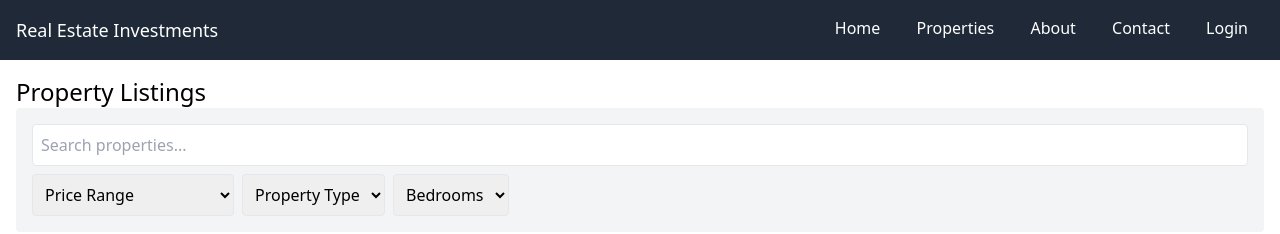
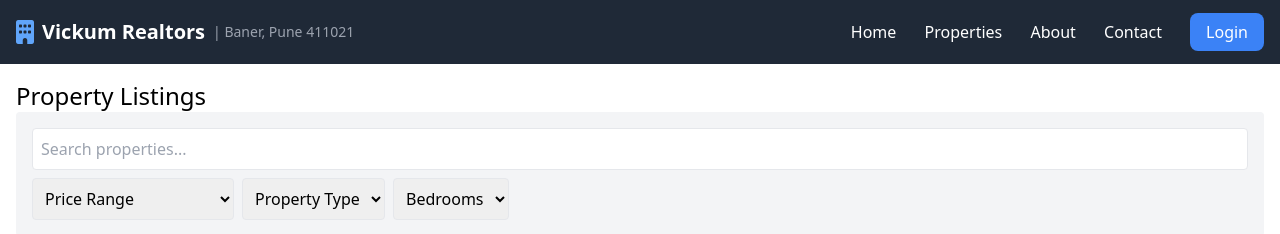
Before and after one commit to Vickum24/blackboxai-1744312374222, a plain HTML site: page real-estate-app/properties.html in a window 1280 px wide. Shown: the top 234 px of the page. Drawn offline with nearby package versions, Linux system fonts and the light colour scheme.

Commit message:
Add real-estate-app/properties.html 1744346493977

```diff
--- a/real-estate-app/properties.html
+++ b/real-estate-app/properties.html
@@ -10,14 +10,18 @@
 </head>
 <body>
     <header>
-        <nav class="flex justify-between p-4 bg-gray-800 text-white">
-            <div class="text-lg">Real Estate Investments</div>
-            <div>
-                <a href="index.html" class="px-4">Home</a>
-                <a href="properties.html" class="px-4">Properties</a>
-                <a href="about.html" class="px-4">About</a>
-                <a href="contact.html" class="px-4">Contact</a>
-                <a href="login.html" class="px-4">Login</a>
+        <nav class="flex items-center justify-between p-4 bg-gray-800 text-white">
+            <div class="flex items-center space-x-2">
+                <i class="fas fa-building text-2xl text-blue-400"></i>
+                <span class="text-xl font-semibold">Vickum Realtors</span>
+                <span class="text-sm text-gray-400 ml-2">| Baner, Pune 411021</span>
+            </div>
+            <div class="space-x-6">
+                <a href="index.html" class="hover:text-blue-400 transition-colors">Home</a>
+                <a href="properties.html" class="hover:text-blue-400 transition-colors">Properties</a>
+                <a href="about.html" class="hover:text-blue-400 transition-colors">About</a>
+                <a href="contact.html" class="hover:text-blue-400 transition-colors">Contact</a>
+                <a href="login.html" class="bg-blue-500 px-4 py-2 rounded-lg hover:bg-blue-600 transition-colors">Login</a>
             </div>
         </nav>
     </header>
```
